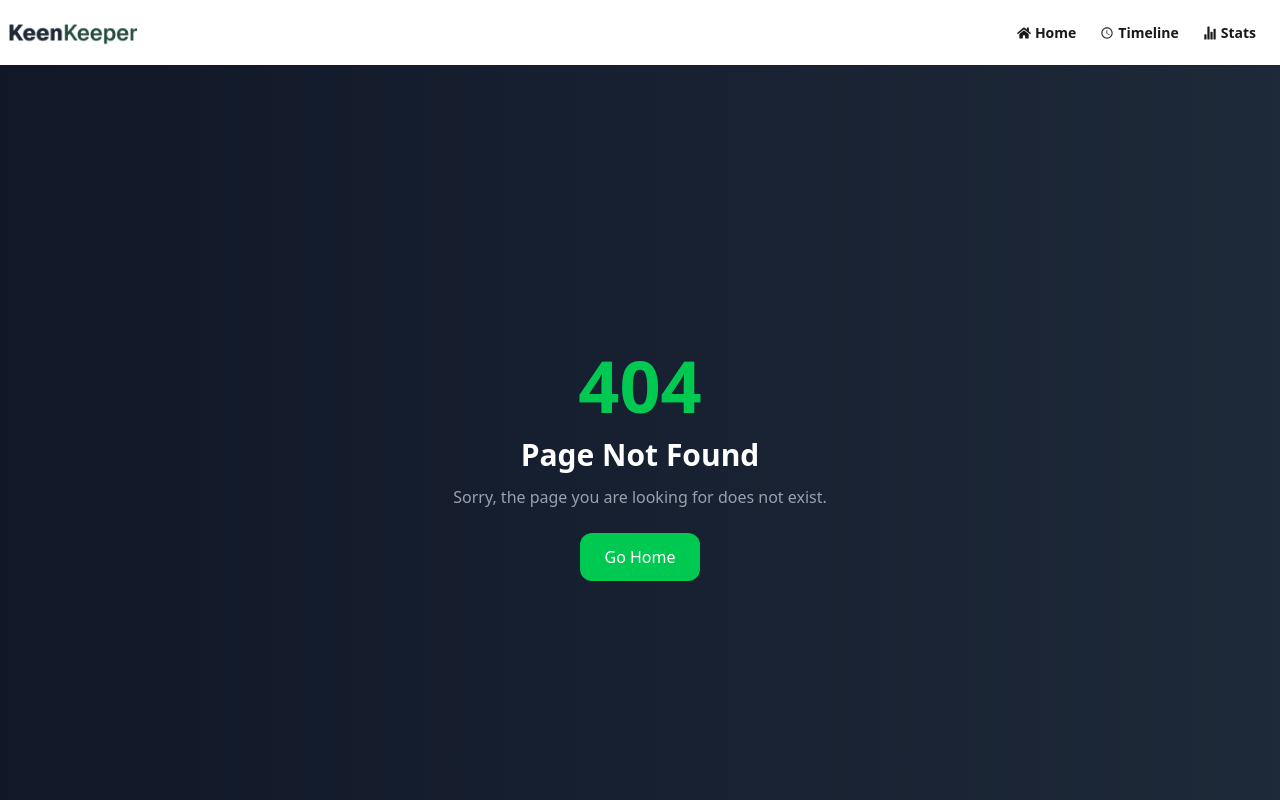
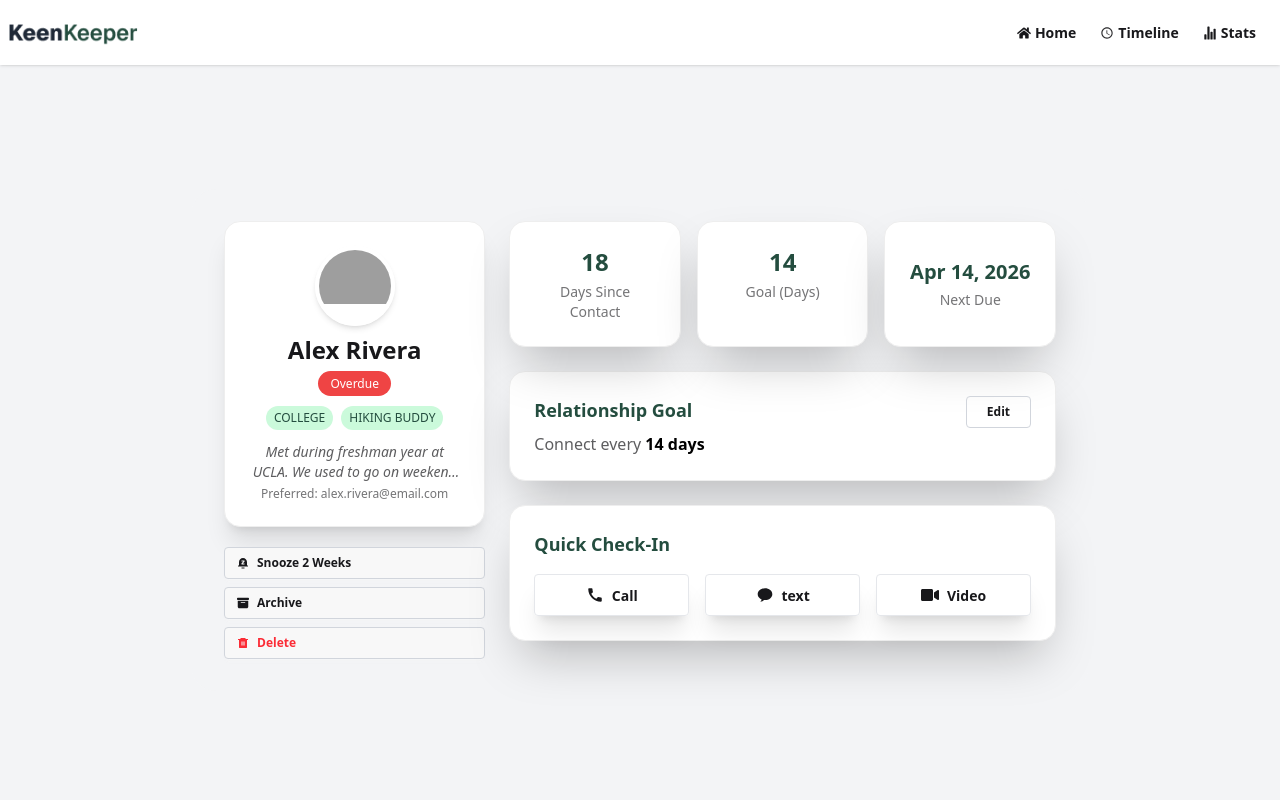
Before and after one commit to nahidhasan330874/keen-keeper-app, a Next.js app: page /friends/1 in a window 1280 px wide. Before the commit this address had no page. Shown: the top 800 px of the page. Built offline with nearby package versions, Linux system fonts and the light colour scheme; grey boxes are pictures that could not be loaded.

Commit message:
added the friends details and clock

```diff
--- /dev/null
+++ b/src/app/friends/[id]/page.jsx
@@ -0,0 +1,191 @@
+import Clock from "@/components/clock/Clock";
+import Image from "next/image";
+
+import React from "react";
+import { FaVideo } from "react-icons/fa";
+import { FaBoxArchive } from "react-icons/fa6";
+import { IoIosText } from "react-icons/io";
+import { MdCall } from "react-icons/md";
+import { RiDeleteBin6Fill, RiNotificationSnoozeFill } from "react-icons/ri";
+
+const friendPromise = async function () {
+  const time = new Date().toLocaleString("en-US", {
+    timeZone: "Asia/Dhaka",
+  });
+  const res = await fetch(" http://localhost:3000/friends.json");
+  const data = await res.json();
+  return data;
+};
+
+const friendsDetailsPage = async ({ params }) => {
+  const friends = await friendPromise();
+  const { id } = await params;
+  const friend = friends.find((e) => e.id === parseInt(id));
+
+  const getStatusColor = (status) => {
+    switch (status) {
+      case "overdue":
+        return "bg-[#EF4444]";
+      case "on-track":
+        return "bg-[#244D3F]";
+      case "almost due":
+        return "bg-[#EFAD44]";
+    }
+  };
+
+  return (
+    <div className="min-h-screen bg-gray-100 pt-10 ">
+      <div className="min-h-screen flex items-center justify-center p-6">
+        <div className="max-w-4xl w-full bg-gray-100 rounded-3xl  p-8 grid grid-cols-1 lg:grid-cols-3 gap-6">
+
+          <div className="">
+            <div className="lg:col-span-1 bg-white rounded-2xl p-6 flex flex-col items-center text-center border border-base-300 shadow-xl ">
+                <div className="relative w-20 h-20 rounded-full overflow-hidden border-4 border-white shadow-md">
+              <img src={friend.picture} alt={friend.name} />
+            </div>
+            <h2 className="mt-2 text-2xl font-semibold text-base-content">
+              {friend.name}
+            </h2>
+
+            <div className="flex flex-col gap-3 mt-1">
+              <div>
+                <span
+                  className={`text-white font-medium capitalize text-xs px-3 py-1 rounded-full ${getStatusColor(
+                    friend.status,
+                  )}`}
+                >
+                  {friend.status}
+                </span>
+              </div>
+              <div className="flex justify-center gap-2 mb-2 flex-wrap">
+                {friend.tags.map((tag, id) => (
+                  <span
+                    key={id}
+                    className="text-xs uppercase font-medium bg-[#CBFADB] text-[#244D3F] px-2 py-1 rounded-full"
+                  >
+                    {tag}
+                  </span>
+                ))}
+              </div>
+            </div>
+
+            <p className="mt-1 text-sm line-clamp-2 text-base-content/70 italic">
+              {friend.bio}
+            </p>
+            <p className="text-xs text-base-content/60 mt-1">
+              Preferred: {friend.email}
+            </p>
+            </div>
+
+            <div className="mt-5 w-full space-y-2 ">
+              <button className="btn  border-gray-300 btn-sm w-full justify-start gap-2 hover:bg-[#244D3F] hover:text-white">
+                <span>
+                  <RiNotificationSnoozeFill />
+                </span>
+                Snooze 2 Weeks
+              </button>
+              <button className="btn border-gray-300 btn-sm w-full justify-start gap-2  hover:bg-[#244D3F] hover:text-white">
+                <span>
+
+                  <FaBoxArchive />
+                </span>
+                Archive
+              </button>
+              <button className="btn btn-sm w-full justify-start gap-2 text-red-500 border-gray-300 hover:bg-[#244D3F] hover:text-white">
+                <span>
+
+                  <RiDeleteBin6Fill />
+                </span>
+                Delete
+              </button>
+            </div>
+          </div>
+
+          <div className="lg:col-span-2 space-y-6">
+
+            <div className="grid grid-cols-1 sm:grid-cols-3 gap-4">
+              <div className="bg-base-100 rounded-2xl p-6 text-center border border-base-300 shadow-2xl">
+                <div className="text-2xl font-bold text-[#244D3F] ">
+                  {friend.days_since_contact}
+                </div>
+                <div className="text-sm text-base-content/60 mt-1">
+                  Days Since Contact
+                </div>
+              </div>
+
+              <div className="bg-base-100 rounded-2xl p-6 text-center border border-base-300 shadow-2xl">
+                <div className="text-2xl font-bold text-[#244D3F]">
+                  {friend.goal}
+                </div>
+                <div className="text-sm text-base-content/60 mt-1">
+                  Goal (Days)
+                </div>
+              </div>
+
+              <div className="bg-base-100 rounded-2xl p-6 flex flex-col justify-center items-center text-center border border-base-300 shadow-2xl">
+                <div className="text-xl font-bold  text-[#244D3F]">
+                  <Clock />
+                </div>
+
+                <div className="text-sm text-base-content/60 mt-1">
+                  Next Due
+                </div>
+              </div>
+            </div>
+
+            <div className="bg-base-100 rounded-2xl p-6 border border-base-300 shadow-2xl">
+              <div className="flex justify-between items-start">
+                <div>
+                  <h3 className="font-semibold text-lg text-[#244D3F]">
+                    Relationship Goal
+                  </h3>
+                  <p className="text-base-content/70 mt-2">
+                    Connect every{" "}
+                    <span className="font-bold text-black">
+                      {friend.goal} days
+                    </span>
+                  </p>
+                </div>
+                <button className="btn btn-sm btn-outline border-gray-300 px-5">
+                  Edit
+                </button>
+              </div>
+            </div>
+
+            <div className="bg-base-100 rounded-2xl p-6 border border-base-300 shadow-2xl">
+              <h3 className="font-semibold text-lg mb-4 text-[#244D3F]">
+                Quick Check-In
+              </h3>
+              <div className="grid grid-cols-3 gap-4">
+                <button className="btn btn-outline  flex border-gray-200 items-center shadow-xl gap-2 p-5 hover:bg-[#244D3F] hover:text-white group">
+                  <span className="text-lg">
+                    {" "}
+                    <MdCall />{" "}
+                  </span>
+                  <span> Call</span>
+                </button>
+
+                <button className="btn btn-outline flex justify-center text-center border-gray-200   shadow-xl gap-2 p-5 hover:bg-[#244D3F] hover:text-white ">
+                  <span className="text-lg">
+                    <IoIosText />
+                  </span>
+                  <span>text</span>
+                </button>
+
+                <button className="btn btn-outline flex border-gray-200   items-center shadow-xl gap-2 p-5 hover:bg-[#244D3F] hover:text-white group">
+                  <span className="text-lg">
+                    {" "}
+                    <FaVideo />{" "}
+                  </span>
+                  <span>Video</span>
+                </button>
+              </div>
+            </div>
+          </div>
+        </div>
+      </div>
+    </div>
+  );
+};
+
+export default friendsDetailsPage;
--- a/src/app/friends/page.jsx
+++ b/src/app/friends/page.jsx
@@ -1,8 +1,8 @@
- "use client";
+"use client";
 import React, { useState, useEffect } from "react";
 import friends from "../../../public/friends.json";
 import FriendCard from "@/components/friendscard/FriendCard";
-import { BarLoader } from "react-spinners";
+
 
 const FriendsPage = () => {
   const [loading, setLoading] = useState(true);
@@ -16,22 +16,23 @@ const FriendsPage = () => {
 
   return (
     <div>
-      <h1 className="text-2xl font-bold mb-6">Your Friends</h1>
+      <h1 className="text-2xl font-bold my-6">Your Friends</h1>
 
-      <div className="p-6 bg-base-200 min-h-screen rounded-2xl mb-10">
+      <div className="p-6 bg-gray-100 min-h-screen rounded-2xl mb-10">
 
-        {/* Loader */}
+
         {loading && (
           <div className="flex justify-center mb-4 text-[#244D3F] text-2xl font-medium">
              Loading...
           </div>
         )}
 
-        {/* Cards */}
+
         {!loading && (
           <div className="grid grid-cols-1 sm:grid-cols-2 md:grid-cols-3 lg:grid-cols-4 gap-6">
             {friends.map((friend) => (
               <FriendCard key={friend.id} friend={friend} />
+
             ))}
           </div>
         )}
--- a/src/app/layout.js
+++ b/src/app/layout.js
@@ -25,7 +25,7 @@ export default function RootLayout({ children }) {
       data-theme="light"
       className={`${geistSans.variable} ${geistMono.variable} h-full antialiased`}
     >
-      <body className="min-h-full flex flex-col">
+      <body className="min-h-full flex flex-col bg-gray-100">
            <Navbar></Navbar>
         {children}
         <Footer></Footer>
--- a/src/components/Navbar/MyLink.jsx
+++ b/src/components/Navbar/MyLink.jsx
@@ -9,7 +9,7 @@ const MyLink = ({ href, children }) => {
   return (
     <Link
       href={href}
-      className={`p-1.5 px-2 font-semibold ${pathname === href ? "bg-[#244D3F] text-white rounded-lg" : ""}`}
+      className={`p-1.5 px-2 font-semibold ${pathname === href ? "bg-[#244D3F] text-white rounded-lg shadow-xl" : ""}`}
     >
       {children}
     </Link>
--- a/src/components/Navbar/Navbar.jsx
+++ b/src/components/Navbar/Navbar.jsx
@@ -7,7 +7,6 @@ import Image from "next/image";
 import NavbarImg from "@/assets/logo.png";
 
 const Navbar = () => {
-
   const navItems = [
     {
       path: "/",
@@ -17,7 +16,7 @@ const Navbar = () => {
     {
       path: "/timeline",
       text: "Timeline",
-    icon:  <IoMdTime />,
+      icon: <IoMdTime />,
     },
     {
       path: "/stats",
@@ -26,27 +25,22 @@ const Navbar = () => {
     },
   ];
   return (
-    <div className="navbar bg-base-100 shadow-sm">
+    <div className="navbar bg-base-100 shadow-sm fixed top-0 left-0 z-50">
       <div className="flex-1">
-        <Image
-          src={ NavbarImg }
-          alt="keen keeper"
-          width={130}
-          height={30}
-
-        />
-
-
+        <Image src={NavbarImg} alt="keen keeper" width={130} height={30} />
       </div>
       <div className="flex-none ">
         <ul className="menu menu-horizontal  flex gap-2">
           {navItems.map((item, index) => (
             // Client component
             <MyLink key={index} href={item.path}>
-             <p className="flex gap-1 items-center justify-center">   {item.icon}{item.text}</p>
+              <p className="flex gap-1 items-center justify-center">
+                {" "}
+                {item.icon}
+                {item.text}
+              </p>
             </MyLink>
           ))}
-
         </ul>
       </div>
     </div>
--- /dev/null
+++ b/src/components/clock/Clock.jsx
@@ -0,0 +1,22 @@
+"use client";
+import { useEffect, useState } from "react";
+
+export default function Clock() {
+  const [time, setTime] = useState("");
+
+  useEffect(() => {
+    const interval = setInterval(() => {
+      const bdTime = new Date().toLocaleString("en-US", {
+        timeZone: "Asia/Dhaka",
+        month: "short",
+        day: "2-digit",
+        year: "numeric",
+      });
+      setTime(bdTime);
+    });
+
+    // return () => clearInterval(interval);
+  }, []);
+
+  return <p>{time}</p>;
+}
--- a/src/components/friendscard/FriendCard.jsx
+++ b/src/components/friendscard/FriendCard.jsx
@@ -1,3 +1,4 @@
+import Link from "next/link";
 
 export default function FriendCard({ friend }) {
   const getStatusColor = (status) => {
@@ -13,12 +14,13 @@ export default function FriendCard({ friend }) {
   };
 
   return (
+    <Link href={`/friends/${friend.id}`}>
     <div className="bg-white shadow-md rounded-xl p-5 text-center">
       <img
         src={friend.picture}
         alt={friend.name}
         className="w-16 h-16 rounded-full mx-auto mb-3"
-      />
+        />
 
       <h2 className="font-semibold text-lg">{friend.name}</h2>
       <p className="text-sm text-gray-400 mb-2">
@@ -29,8 +31,8 @@ export default function FriendCard({ friend }) {
       <div className="flex justify-center gap-2 mb-3 flex-wrap">
         {friend.tags.map((tag, id) => (
           <span
-            key={id}
-            className="text-xs uppercase font-medium bg-[#CBFADB] text-[#244D3F] px-2 py-1 rounded-full"
+          key={id}
+          className="text-xs uppercase font-medium bg-[#CBFADB] text-[#244D3F] px-2 py-1 rounded-full"
           >
             {tag}
           </span>
@@ -42,9 +44,10 @@ export default function FriendCard({ friend }) {
         className={`text-white font-medium capitalize text-xs px-3 py-1 rounded-full ${getStatusColor(
           friend.status
         )}`}
-      >
+        >
         {friend.status}
       </span>
     </div>
+        </Link>
   );
 }
--- a/src/components/homepage/Banner.jsx
+++ b/src/components/homepage/Banner.jsx
@@ -23,20 +23,20 @@ const Banner = () => {
   ];
 
   return (
-    <div className="container mx-auto">
-      <div className=" m-20 text-center  space-y-8">
+    <div className="container mx-auto mt-30">
+      <div className="m-16 text-center  space-y-4">
         <h2 className="text-5xl font-bold">Friends to keep close in your life</h2>
         <p className="text-[#64748B]">
           Your personal shelf of meaningful connections. Browse, tend, and
           nurture <br /> the relationships that matter most.
         </p>
 
-         <button className="btn bg-[#244D3F]  text-white"><MdAdd />  Add a Friend</button>
+         <button className="btn bg-[#244D3F]  text-white shadow-xl"><MdAdd />  Add a Friend</button>
       </div>
 
 
 
-    <div className="grid grid-cols-1 sm:grid-cols-2 lg:grid-cols-4 gap-6 pb-10 border-b border-[#E9E9E9] mb-10 ">
+    <div className="grid grid-cols-1 sm:grid-cols-2 lg:grid-cols-4 gap-6 pb-10 border-b border-[#E9E9E9] mb-0 ">
       {stats.map((item, index) => (
           <div
           key={index}
@@ -48,7 +48,7 @@ const Banner = () => {
       ))}
     </div>
 
-      <FriendsPage></FriendsPage>
+      <FriendsPage ></FriendsPage>
 
 </div>
 
```
Also changed, not shown: src/components/Footer.jsx (+6 -29 lines). Lines whose indentation alone changed are shown as unchanged.
